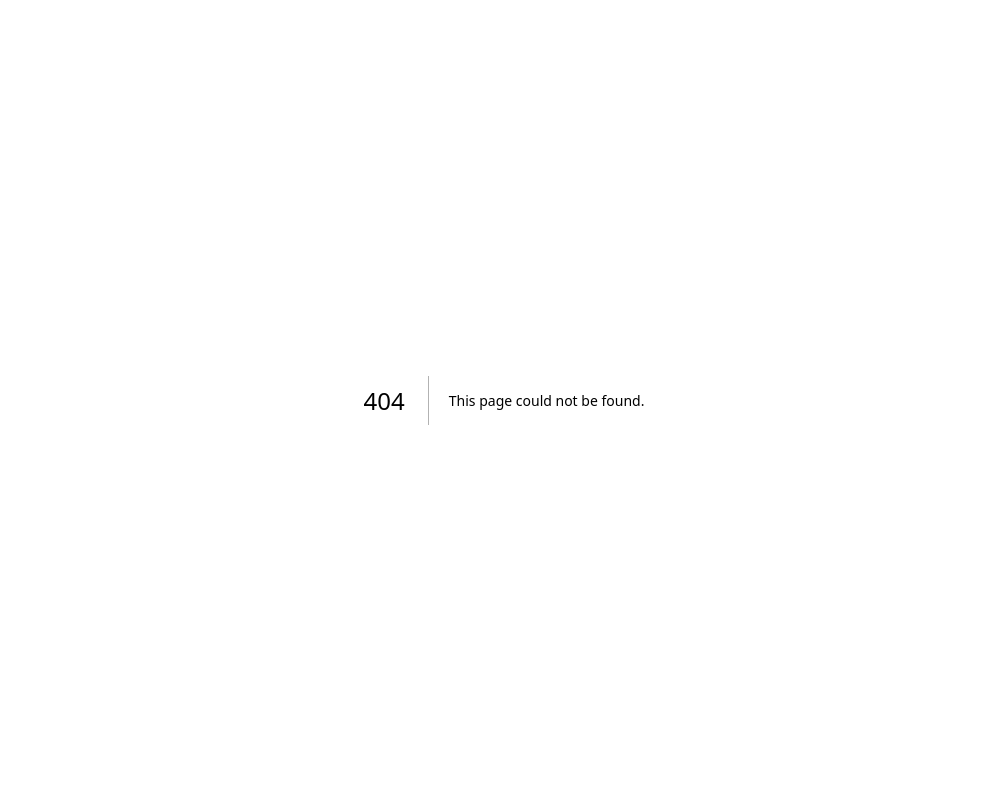
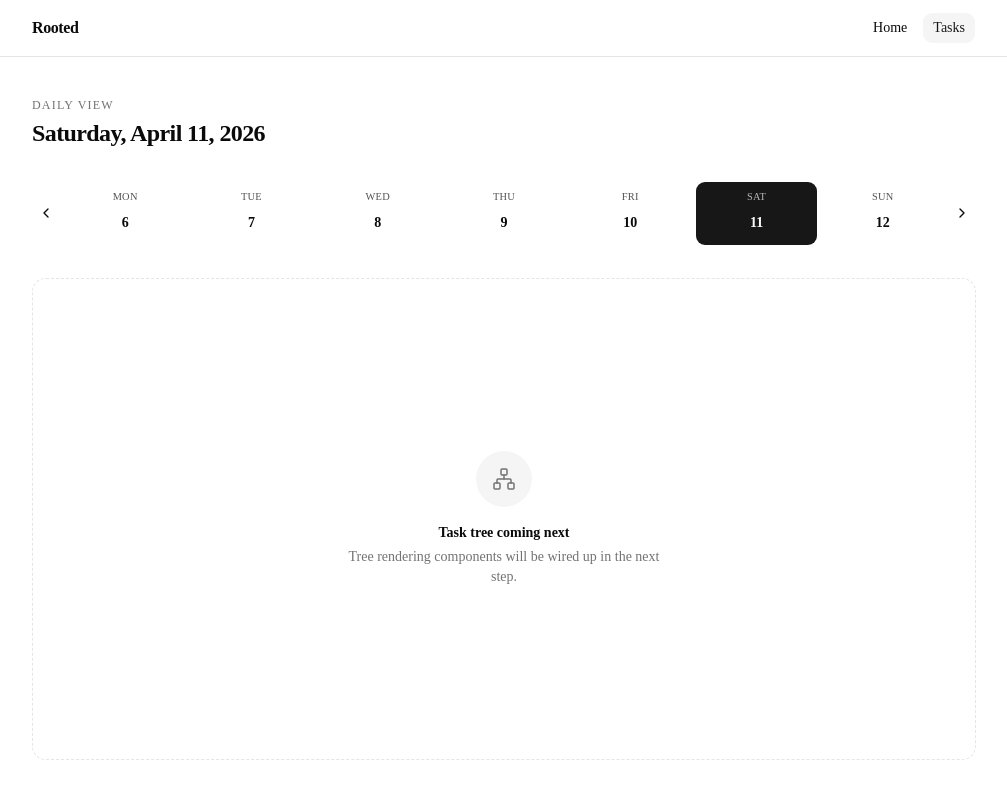
Before and after one commit to SBK0910/rooted, a Next.js app: page /tasks in a window 1280 px wide. Before the commit this address had no page. Shown: the whole page, without its empty margins (136-1143 px from the left). Built offline with nearby package versions, Linux system fonts and the light colour scheme.

Commit message:
feat: add task management components with calendar and view integration

```diff
--- /dev/null
+++ b/app/(dashboard)/layout.tsx
@@ -0,0 +1,25 @@
+import Link from "next/link";
+import { Button } from "@/components/ui/button";
+
+export default function DashboardLayout({ children }: { children: React.ReactNode }) {
+    return (
+        <div className="flex min-h-screen flex-col">
+            <header className="sticky top-0 z-10 border-b bg-background/80 backdrop-blur-sm">
+                <nav className="mx-auto flex h-14 max-w-5xl items-center justify-between px-6 sm:px-10">
+                    <Link href="/" className="font-semibold tracking-tight">
+                        Rooted
+                    </Link>
+                    <div className="flex items-center gap-1">
+                        <Button variant="ghost" size="default" asChild>
+                            <Link href="/">Home</Link>
+                        </Button>
+                        <Button variant="secondary" size="default" asChild>
+                            <Link href="/tasks">Tasks</Link>
+                        </Button>
+                    </div>
+                </nav>
+            </header>
+            {children}
+        </div>
+    );
+}
--- /dev/null
+++ b/app/(dashboard)/tasks/page.tsx
@@ -0,0 +1,40 @@
+import { TasksView } from "@/features/tasks/components/tasks-view";
+
+type TasksPageProps = {
+    searchParams: Promise<{ date?: string }>;
+};
+
+function getTodayDateString(): string {
+    return new Date().toISOString().slice(0, 10);
+}
+
+function formatDisplayDate(dateStr: string): string {
+    return new Date(dateStr + "T00:00:00").toLocaleDateString("en-US", {
+        weekday: "long",
+        year: "numeric",
+        month: "long",
+        day: "numeric",
+    });
+}
+
+export default async function TasksPage({ searchParams }: TasksPageProps) {
+    const params = await searchParams;
+    const today = getTodayDateString();
+    const selectedDate = params.date?.length ? params.date : today;
+
+    return (
+        <main className="mx-auto flex w-full max-w-5xl flex-1 flex-col gap-8 px-6 py-10 sm:px-10">
+            {/* Page heading */}
+            <div>
+                <p className="text-xs font-medium uppercase tracking-widest text-muted-foreground">
+                    Daily View
+                </p>
+                <h1 className="mt-1 text-2xl font-semibold tracking-tight">
+                    {formatDisplayDate(selectedDate)}
+                </h1>
+            </div>
+
+            <TasksView initialDate={selectedDate} />
+        </main>
+    );
+}
--- /dev/null
+++ b/features/tasks/components/task-calendar.tsx
@@ -0,0 +1,96 @@
+"use client";
+
+import { useState } from "react";
+import { Button } from "@/components/ui/button";
+import { cn } from "@/lib/utils";
+import { ChevronLeftIcon, ChevronRightIcon } from "lucide-react";
+
+type TaskCalendarProps = {
+    selectedDate: string;
+    setSelectedDate: (date: string) => void;
+};
+
+function toISODateString(date: Date): string {
+    return [
+        date.getFullYear(),
+        String(date.getMonth() + 1).padStart(2, "0"),
+        String(date.getDate()).padStart(2, "0"),
+    ].join("-");
+}
+
+function getTodayDateString(): string {
+    return toISODateString(new Date());
+}
+
+export function TaskCalendar({ selectedDate, setSelectedDate }: TaskCalendarProps) {
+    const today = getTodayDateString();
+
+    // Week strip offset — only changes via arrows
+    const [weekOffset, setWeekOffset] = useState(0);
+
+    // Build the 7-day window aligned to Monday of the current offset week
+    const stripStart = new Date();
+    stripStart.setDate(stripStart.getDate() + weekOffset * 7);
+    const dow = stripStart.getDay();
+    stripStart.setDate(stripStart.getDate() + (dow === 0 ? -6 : 1 - dow));
+
+    const weekDays = Array.from({ length: 7 }, (_, i) => {
+        const d = new Date(stripStart);
+        d.setDate(d.getDate() + i);
+        return d;
+    });
+
+    return (
+        <div className="flex items-end gap-1">
+            <Button
+                variant="ghost"
+                size="icon"
+                onClick={() => setWeekOffset((o) => o - 1)}
+                className="size-7 shrink-0 self-center"
+                aria-label="Previous week"
+            >
+                <ChevronLeftIcon className="size-4" />
+            </Button>
+
+            {weekDays.map((day) => {
+                const dateStr = toISODateString(day);
+                const isSelected = dateStr === selectedDate;
+                const isToday = dateStr === today;
+
+                return (
+                    <Button
+                        key={dateStr}
+                        variant={isSelected ? "default" : "ghost"}
+                        onClick={() => setSelectedDate(dateStr)}
+                        className={cn(
+                            "h-auto min-w-10 flex-1 flex-col items-center gap-1 rounded-lg px-0 py-2 text-center",
+                            !isSelected && "hover:bg-muted"
+                        )}
+                    >
+                        <span className="text-[0.65rem] font-medium uppercase tracking-wide opacity-70">
+                            {day.toLocaleDateString("en-US", { weekday: "short" })}
+                        </span>
+                        <span
+                            className={cn(
+                                "flex size-7 items-center justify-center rounded-full text-sm font-semibold",
+                                isToday && !isSelected && "ring-1 ring-primary"
+                            )}
+                        >
+                            {day.getDate()}
+                        </span>
+                    </Button>
+                );
+            })}
+
+            <Button
+                variant="ghost"
+                size="icon"
+                onClick={() => setWeekOffset((o) => o + 1)}
+                className="size-7 shrink-0 self-center"
+                aria-label="Next week"
+            >
+                <ChevronRightIcon className="size-4" />
+            </Button>
+        </div>
+    );
+}
--- /dev/null
+++ b/features/tasks/components/tasks-view.tsx
@@ -0,0 +1,48 @@
+"use client";
+
+import { useState } from "react";
+import { TaskCalendar } from "./task-calendar";
+
+type TasksViewProps = {
+    initialDate: string;
+};
+
+export function TasksView({ initialDate }: TasksViewProps) {
+    const [selectedDate, setSelectedDate] = useState(initialDate);
+
+    return (
+        <>
+            <TaskCalendar selectedDate={selectedDate} setSelectedDate={setSelectedDate} />
+
+            {/* Task tree placeholder */}
+            <div className="flex flex-1 flex-col items-center justify-center gap-4 rounded-xl border border-dashed py-20 text-center">
+                <div className="flex size-14 items-center justify-center rounded-full bg-muted">
+                    <svg
+                        xmlns="http://www.w3.org/2000/svg"
+                        width="24"
+                        height="24"
+                        viewBox="0 0 24 24"
+                        fill="none"
+                        stroke="currentColor"
+                        strokeWidth="1.5"
+                        strokeLinecap="round"
+                        strokeLinejoin="round"
+                        className="text-muted-foreground"
+                    >
+                        <rect x="16" y="16" width="6" height="6" rx="1" />
+                        <rect x="2" y="16" width="6" height="6" rx="1" />
+                        <rect x="9" y="2" width="6" height="6" rx="1" />
+                        <path d="M5 16v-3a1 1 0 0 1 1-1h12a1 1 0 0 1 1 1v3" />
+                        <path d="M12 12V8" />
+                    </svg>
+                </div>
+                <div className="space-y-1">
+                    <p className="text-sm font-semibold text-foreground">Task tree coming next</p>
+                    <p className="max-w-xs text-sm text-muted-foreground">
+                        Tree rendering components will be wired up in the next step.
+                    </p>
+                </div>
+            </div>
+        </>
+    );
+}
--- a/package.json
+++ b/package.json
@@ -12,12 +12,14 @@
     "@neondatabase/serverless": "^1.0.2",
     "class-variance-authority": "^0.7.1",
     "clsx": "^2.1.1",
+    "date-fns": "^4.1.0",
     "dotenv": "^17.4.0",
     "drizzle-orm": "^0.45.2",
     "lucide-react": "^1.8.0",
     "next": "^16.2.3",
     "radix-ui": "^1.4.3",
     "react": "19.2.4",
+    "react-day-picker": "^9.14.0",
     "react-dom": "19.2.4",
     "tailwind-merge": "^3.5.0",
     "tw-animate-css": "^1.4.0",
```
Also changed, not shown: 1 other file (tests, documents, lock files or other folders).
